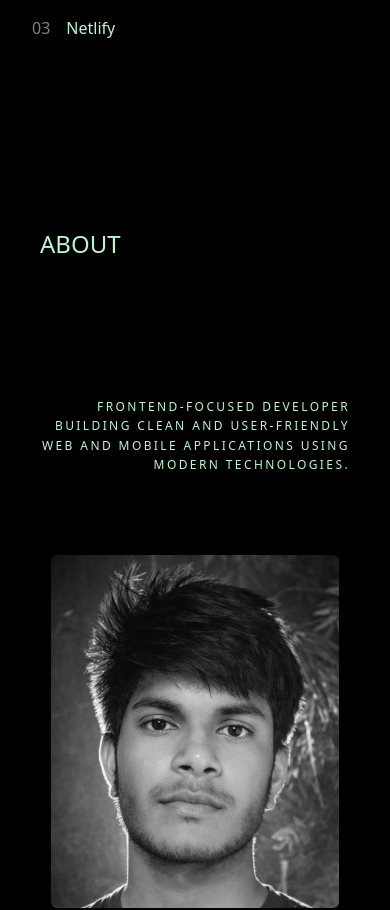
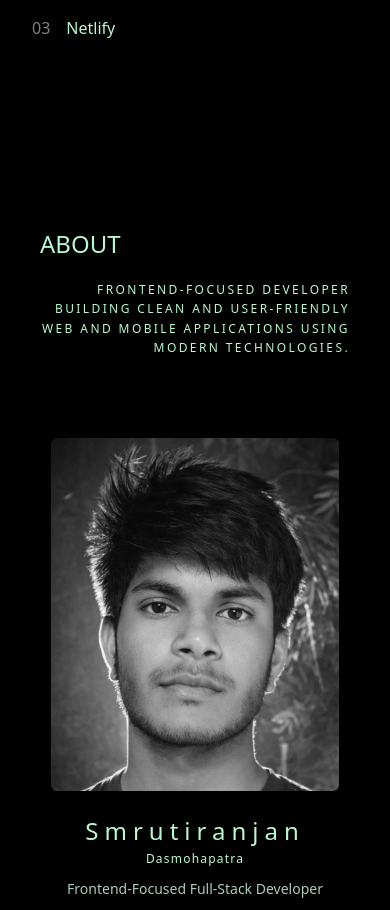
Before and after one commit to smrutiranjan-dasmohapatra/Portfolio, a React (Vite) app: page / in a window 390 px wide. Shown: the part 2920-3830 px from the top of the page. Built offline with nearby package versions, Linux system fonts and the light colour scheme.

Commit message:
Fix Experience responsiveness and import case issues

```diff
--- a/src/components/About.jsx
+++ b/src/components/About.jsx
@@ -63,7 +63,7 @@ My work mainly involves building responsive UIs, integrating APIs, improving per
         withScrollTrigger
         showLine={false}
         topSpacing="pt-28"
-        minHeight="min-h-[30vh]"
+        minHeight="min-h-[15vh]"
       />
 
       {/* MAIN CONTENT */}
--- a/src/components/Works.jsx
+++ b/src/components/Works.jsx
@@ -64,7 +64,7 @@ and scalable web & mobile solutions using modern technologies.`;
         withScrollTrigger
         showLine={false}
         topSpacing="pt-20"
-        minHeight="min-h-[10vh]"
+        minHeight="min-h-[15vh]"
         text={text}
       />
 
```
